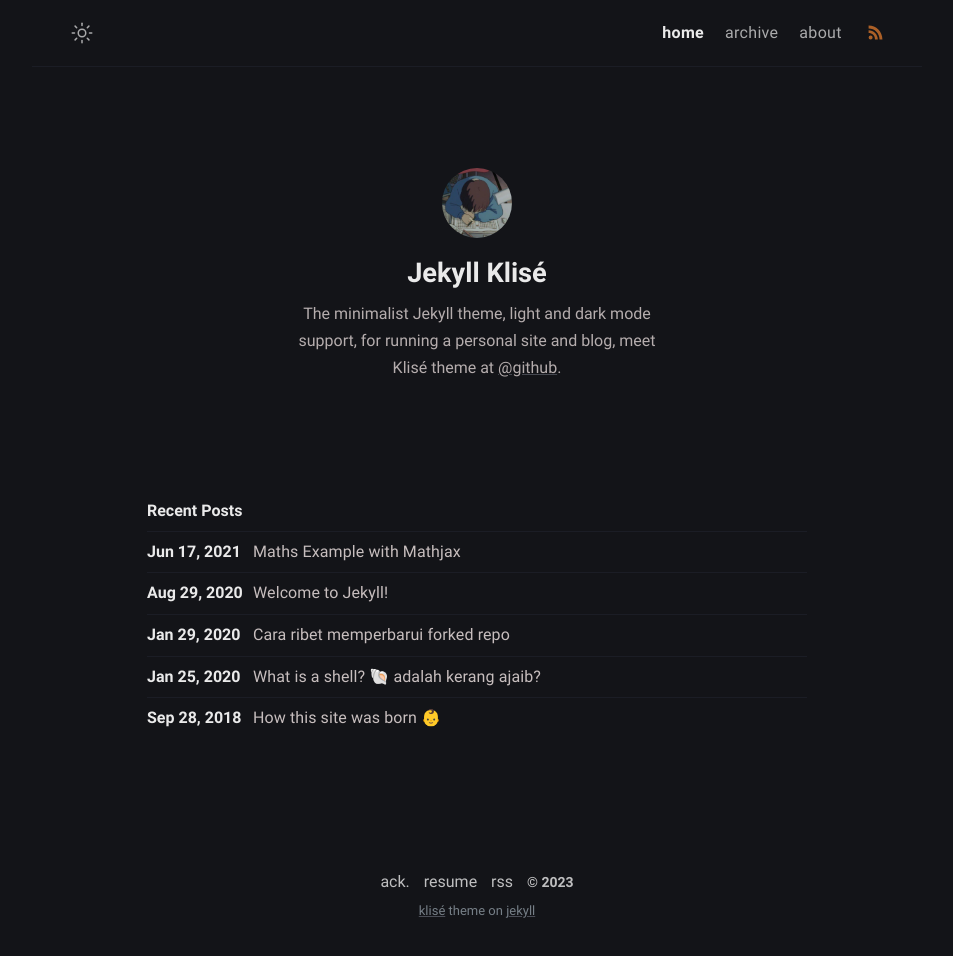
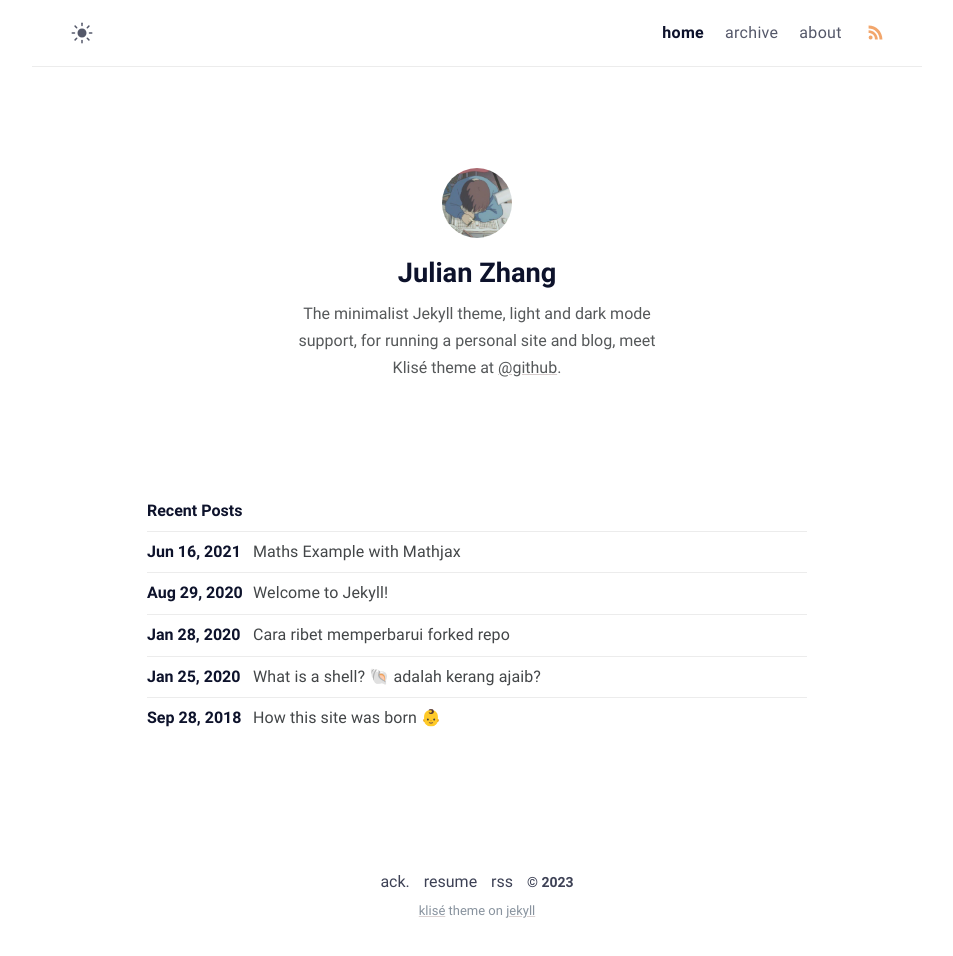
Before and after one commit to zhaju/old, a Jekyll site: the page built from index.md, in a window 1280 px wide. Shown: the whole page, without its empty margins (163-1116 px from the left). Built offline with Jekyll 4.4.1, drawn with Linux system fonts in a browser that asks for light colours.

Commit message:
Update _config.yml

```diff
--- a/_config.yml
+++ b/_config.yml
@@ -1,25 +1,25 @@
 # Site settings
-title: Klise Theme # site title
+title: Julian's Website # site title
 description: >- # site description
   He's writing in Bahasa about web technology and experience as a journal
   for documentation things that he learned, meet him <a href="https://github.com/piharpi" target="_blank" rel="noopener">@github</a>.
 lang: en-US # default lang
-timezone: Asia/Jakarta # set your timezone
+timezone: North America/Toronto # set your timezone
 image: assets/img/ogp.png # This image used for Open Graph more info https://ogp.me/
 repo: https://github.com/piharpi/jekyll-klise # site repo [optional]
-mode: dark # default theme "dark" | "light"
+mode: light # default theme "dark" | "light"
 
 # Profile settings
 author:
-  name: Jekyll Klisé # author name
+  name: Julian Zhang # author name
   bio: >- # tell to the world
     The minimalist Jekyll theme, light and dark mode support, for running a personal site and blog,
     meet Klisé theme at <a href="https://github.com/piharpi/jekyll-klise" target="_blank" rel="noopener">@github</a>.
   username: username # general username
-  github: github_username # github username
+  github: zhaju # github username
   twitter: twitter_username # twitter username
   facebook: facebook_username # facebook username
-  email: your-email@email.com # email adress
+  email: juleoan123@email.com # email adress
   avatar: /assets/img/avatar.jpg # change with your own avatar
 
 # URL settings
```
